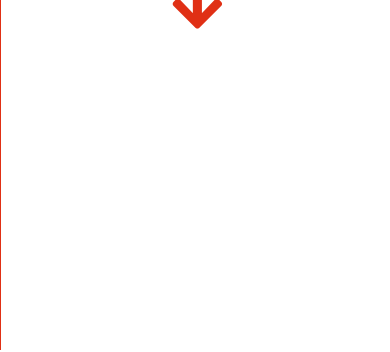
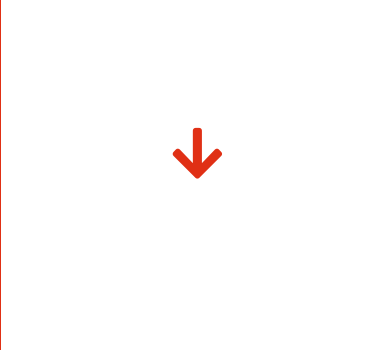
Before and after one commit to RomaanDeRose/Economy-Tricks, a website: page index.html in a window 390 px wide. Shown: the part 494-846 px from the top of the page. Drawn offline with nearby package versions, Linux system fonts and the light colour scheme.

Commit message:
cambios responsive

```diff
--- a/js/main.js
+++ b/js/main.js
@@ -58,10 +58,10 @@ class Operations {
 	}
 }
 
-// EVENTO SUBMIT AL PRIMER FORMULARIO DE LA SECCION cálculos CON API DE criptoYA
 const formMoney = document.getElementById("formMoney");
 const finallyResult = document.getElementById("resultDolarOrInflation");
 
+// FUNCION PARA LA SECCION cálculos CON API DE criptoYA
 const dolarOrPF = async () => {
 	const peticion = await fetch("https://criptoya.com/api/dolar");
 	const valores = await peticion.json();
--- a/scss/_finallyStyles.scss
+++ b/scss/_finallyStyles.scss
@@ -717,3 +717,24 @@ p.fas.fa-arrow-down {
 		margin: 3rem auto 5rem auto;
 	}
 }
+
+@media screen and (min-height: 650px) {
+	p.fas.fa-arrow-down {
+		top: 500px;
+	}
+}
+@media screen and (min-height: 730px) {
+	p.fas.fa-arrow-down {
+		top: 550px;
+	}
+}
+@media screen and (min-height: 800px) {
+	p.fas.fa-arrow-down {
+		top: 600px;
+	}
+}
+@media screen and (min-height: 930px) {
+	p.fas.fa-arrow-down {
+		top: 700px;
+	}
+}
```
Also changed, not shown: css/styles.css, 1 other file.
